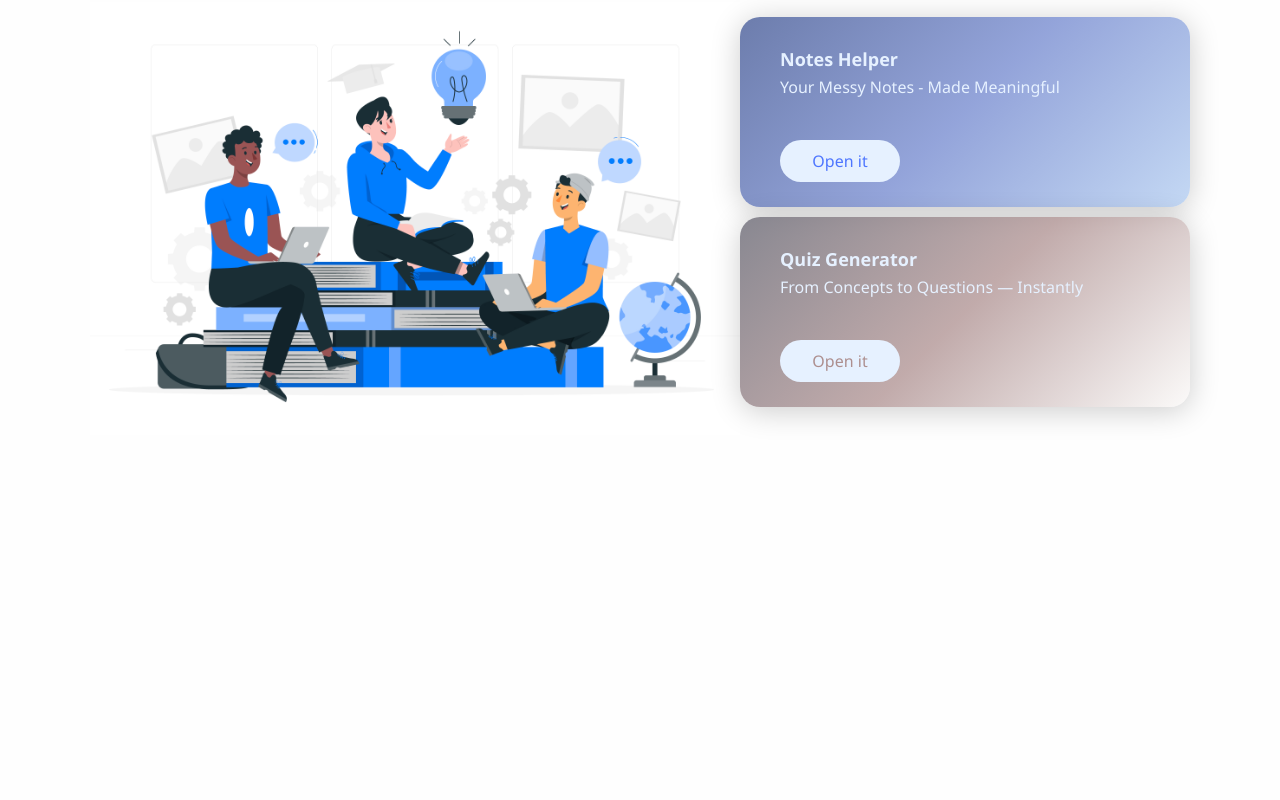
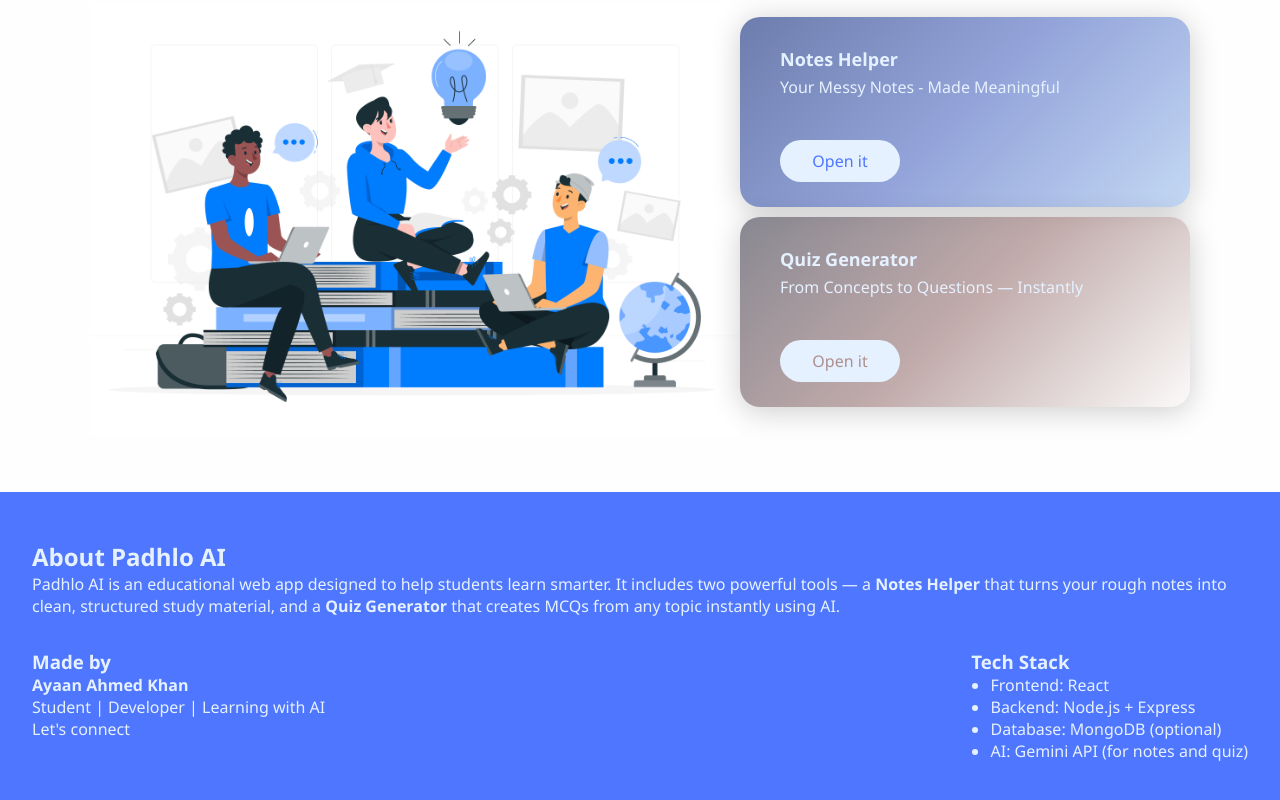
Before and after one commit to Ersatz-xD/Padhlo-ai, a React (Vite) app in the folder client/: page / in a window 1280 px wide. Shown: the part 476-1276 px from the top of the page. Before the commit the page ends 920 px from the top, so only its background shows below. Built offline with nearby package versions, Linux system fonts and the light colour scheme.

Commit message:
added about section

```diff
--- a/client/src/pages/HomePage.jsx
+++ b/client/src/pages/HomePage.jsx
@@ -5,6 +5,7 @@
 
 const HomePage = () => {
   return (
+    <div>
       <div className="main-heading">
         <h1 className="text">AI-Powered Study Assisstant</h1>
         <h4 className="text">Learn Better. Faster. Easier.</h4>
@@ -32,17 +33,53 @@
               <div className="go-to-div">
                 <button className="go-to-btn-notes">Open it</button>
               </div>
-
             </div>
 
             <div className="go-to-quiz">
               <h4 className="light-text">Quiz Generator</h4>
-            <p className="lighter-text">From Concepts to Questions — Instantly</p>
+              <p className="lighter-text">
+                From Concepts to Questions — Instantly
+              </p>
               <div className="go-to-div">
                 <button className="go-to-btn-quiz">Open it</button>
               </div>
             </div>
+          </div>
+        </div>
+      </div>
 
+      <div class="bottom-sec">
+        <div class="about">
+          <h2>About Padhlo AI</h2>
+          <p>
+            Padhlo AI is an educational web app designed to help students learn
+            smarter. It includes two powerful tools — a{" "}
+            <strong>Notes Helper</strong> that turns your rough notes into
+            clean, structured study material, and a{" "}
+            <strong>Quiz Generator</strong> that creates MCQs from any topic
+            instantly using AI.
+          </p>
+        </div>
+
+        <div class="creator">
+          <h3>Made by</h3>
+          <p>
+            <strong>Ayaan Ahmed Khan</strong>
+            <br />
+            Student | Developer | Learning with AI
+            <br />
+            <a href="https://www.linkedin.com/in/ayaan-ahmed-khan-448600351">Let's connect</a>
+          </p>
+        </div>
+
+        <div class="project-info">
+          <h3>Tech Stack</h3>
+          <ul>
+            <li>Frontend: React</li>
+            <li>Backend: Node.js + Express</li>
+            <li>Database: MongoDB (optional)</li>
+            <li>AI: Gemini API (for notes and quiz)</li>
+          </ul>
         </div>
       </div>
     </div>
```
Lines whose indentation alone changed are shown as unchanged.
